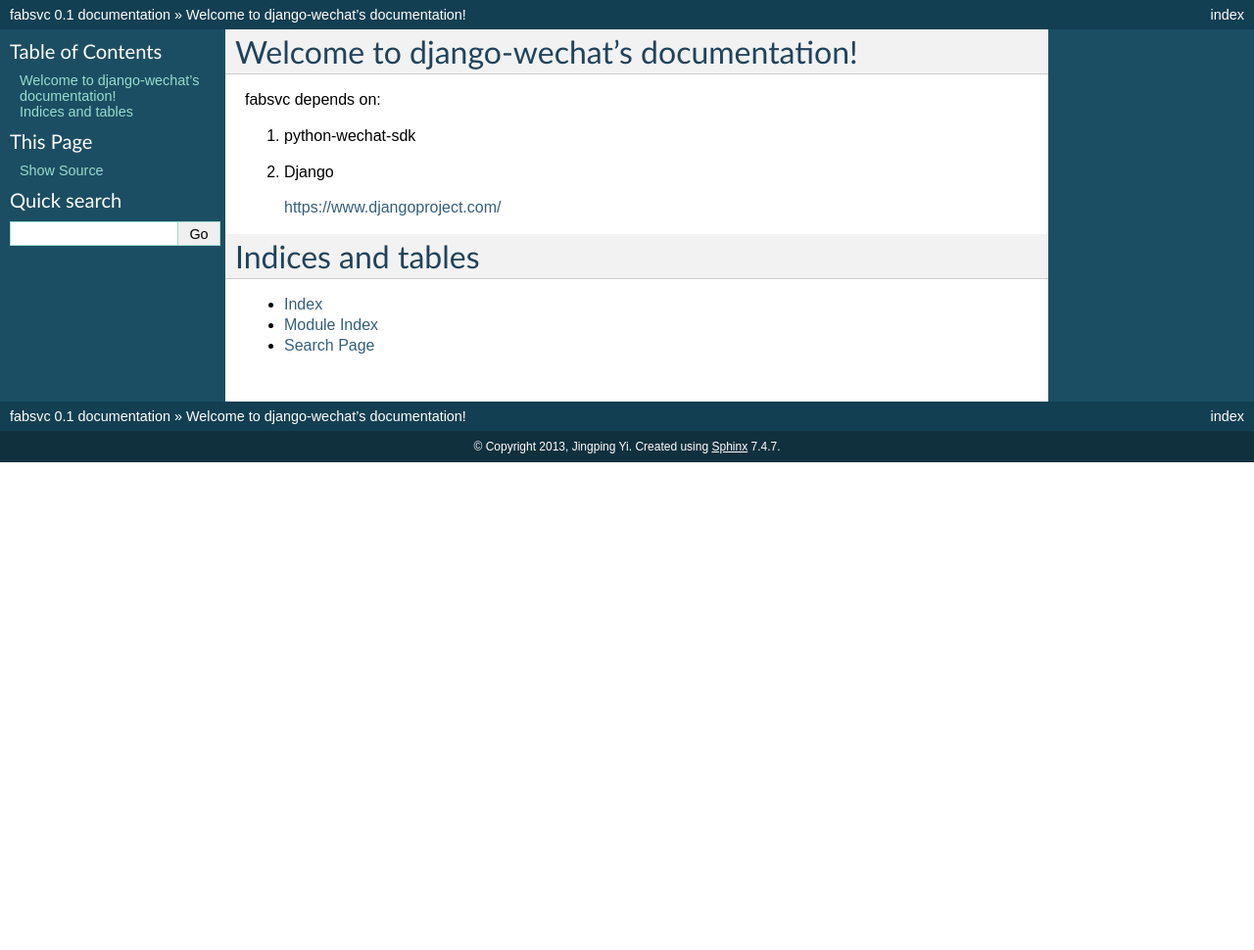
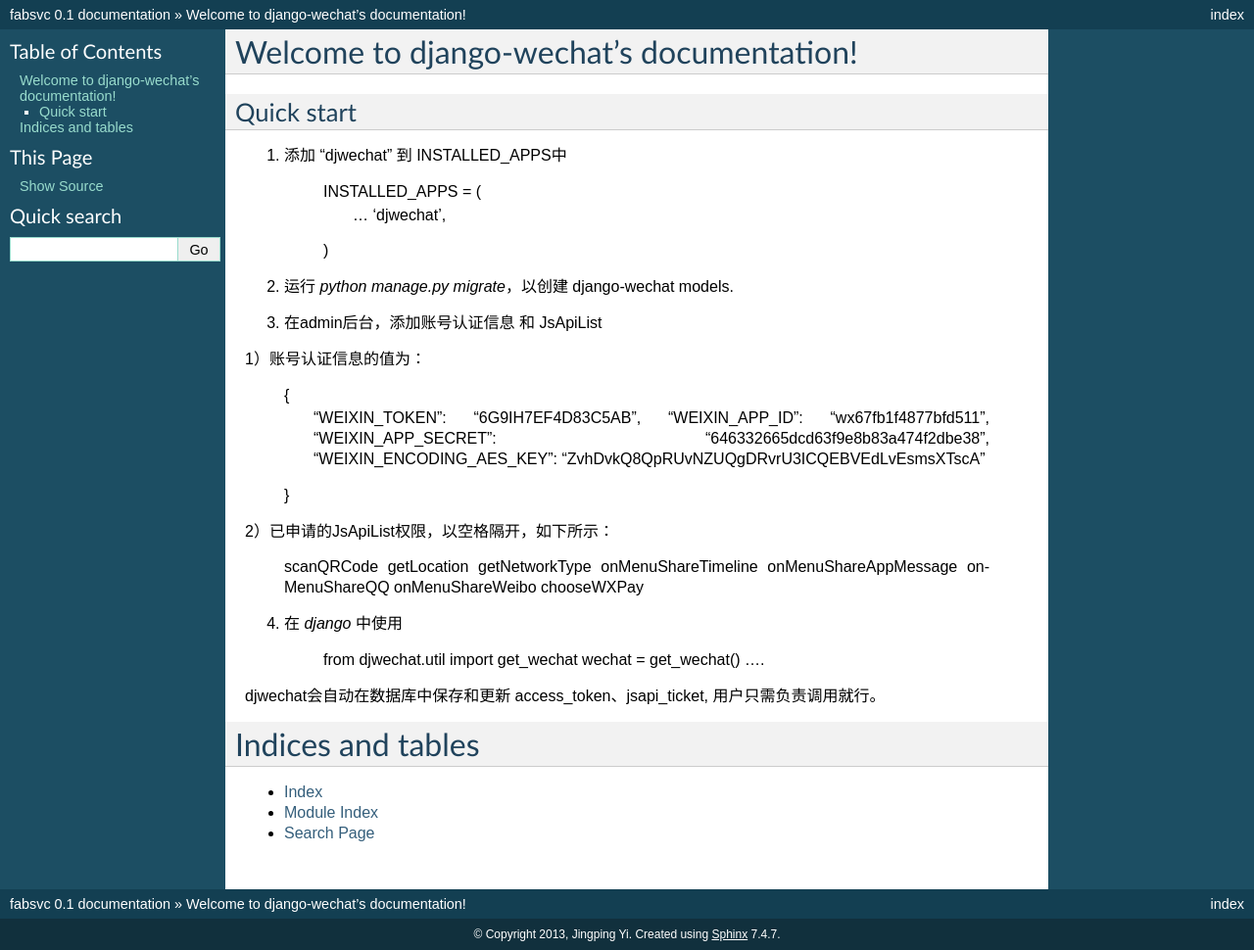
Before and after one commit to bowenpay/django-wechat, a Sphinx documentation site: the page built from docs/index.rst, in a window 1280 px wide. Shown: the whole page at 98% size. Built offline with Sphinx 7.4.7, drawn with Linux system fonts in a browser that asks for light colours; before the commit the page ends 900 px from its top, so only the background shows below that.

Commit message:
fix 文档

```diff
--- a/docs/index.rst
+++ b/docs/index.rst
@@ -5,13 +5,41 @@
 
 Welcome to django-wechat's documentation!
 ==================================
-fabsvc depends on:
 
-1. python-wechat-sdk
+Quick start
+-----------
 
-2. Django
+1. 添加 "djwechat" 到 INSTALLED_APPS中
 
-   https://www.djangoproject.com/
+    INSTALLED_APPS = (
+        ...
+        'djwechat',
+    )
+
+2. 运行 `python manage.py migrate`，以创建 django-wechat models.
+
+3. 在admin后台，添加账号认证信息 和 JsApiList
+
+1）账号认证信息的值为：
+
+    {
+      "WEIXIN_TOKEN": "6G9IH7EF4D83C5AB",
+      "WEIXIN_APP_ID": "wx67fb1f4877bfd511",
+      "WEIXIN_APP_SECRET": "646332665dcd63f9e8b83a474f2dbe38",
+      "WEIXIN_ENCODING_AES_KEY": "ZvhDvkQ8QpRUvNZUQgDRvrU3ICQEBVEdLvEsmsXTscA"
+    }
+
+2）已申请的JsApiList权限，以空格隔开，如下所示：
+
+    scanQRCode getLocation getNetworkType onMenuShareTimeline onMenuShareAppMessage onMenuShareQQ onMenuShareWeibo chooseWXPay
+
+4. 在 `django` 中使用
+
+    from djwechat.util import get_wechat
+    wechat = get_wechat()
+    ....
+
+djwechat会自动在数据库中保存和更新 access_token、jsapi_ticket, 用户只需负责调用就行。
 
 
 .. toctree::
--- a/setup.py
+++ b/setup.py
@@ -1,3 +1,4 @@
+# -*- coding: utf-8 -*-
 import os
 from setuptools import setup
 
@@ -7,12 +8,12 @@
 os.chdir(os.path.normpath(os.path.join(os.path.abspath(__file__), os.pardir)))
 
 setup(
-    name='django-wechat',
+    name='django-wechat-sdk',
     version='0.1',
     packages=['djwechat'],
     include_package_data=True,
     license='BSD License',
-    description='django-wechat是一个微信公众号 django 开发库',
+    description='django-wechat 是一个微信公众号 django 开发库',
     long_description=README,
     url='http://github.com/bowenpay/django-wechat/',
     author='Jingping Yi',
```
Also changed, not shown: README.md (+25 -2 lines).
